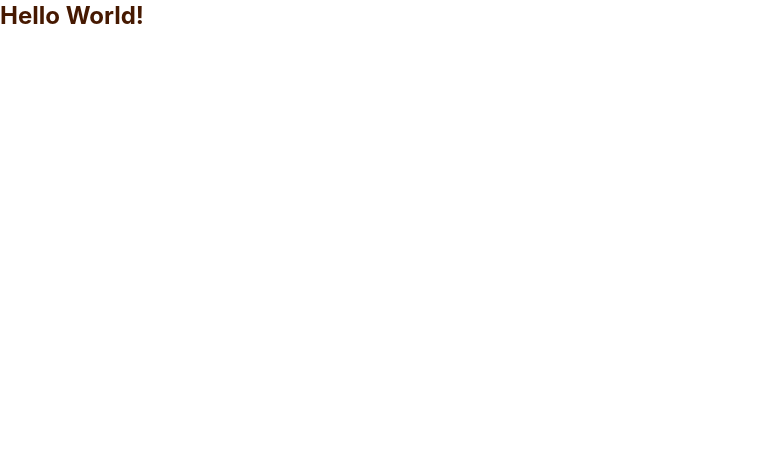
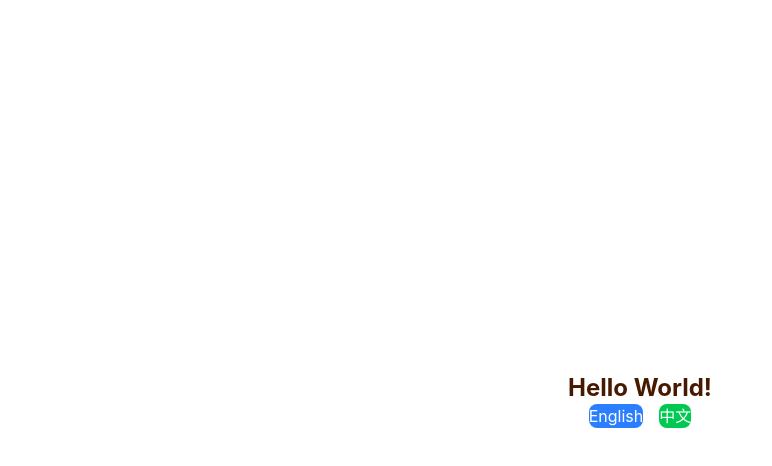
Before and after one commit to mengxinssfd/electron-react-template, a React (Vite) app: page / in a window 1280 px wide. Shown: the top 466 px of the page, without its empty margins (0-772 px from the left). Built offline with nearby package versions, Linux system fonts and the light colour scheme.

Commit message:
chore: init i18n

```diff
--- a/package.json
+++ b/package.json
@@ -41,7 +41,10 @@
   "dependencies": {
     "react": "^19.2.5",
     "react-dom": "^19.2.5",
-    "react-router-dom": "^7.14.2"
+    "react-router-dom": "^7.14.2",
+    "i18next": "^26.0.8",
+    "react-i18next": "^17.0.6",
+    "i18next-browser-languagedetector": "^8.2.1"
   },
   "devDependencies": {
     "@commitlint/cli": "^20.5.3",
--- a/src/App.tsx
+++ b/src/App.tsx
@@ -1,3 +1,25 @@
+import { useText, changeLanguage } from './i18n';
+
 export function App() {
-  return <h1 className="font-bold text-2xl text-amber-950">Hello World!</h1>;
+  const t = useText();
+
+  return (
+    <div className="min-h-screen flex flex-col items-center justify-center p-4">
+      <h1 className="font-bold text-2xl text-amber-950 mb-6">{t('hello')}</h1>
+      <div className="flex gap-4">
+        <button
+          onClick={() => changeLanguage('en')}
+          className="px-4 py-2 bg-blue-500 text-white rounded-lg hover:bg-blue-600 transition-colors"
+        >
+          {t('english')}
+        </button>
+        <button
+          onClick={() => changeLanguage('zh')}
+          className="px-4 py-2 bg-green-500 text-white rounded-lg hover:bg-green-600 transition-colors"
+        >
+          {t('chinese')}
+        </button>
+      </div>
+    </div>
+  );
 }
--- /dev/null
+++ b/src/i18n/index.ts
@@ -0,0 +1,3 @@
+export * from './init';
+export * from './utils';
+export * from './locales';
--- /dev/null
+++ b/src/i18n/init.ts
@@ -0,0 +1,18 @@
+import i18n from 'i18next';
+import { initReactI18next } from 'react-i18next';
+import LanguageDetector from 'i18next-browser-languagedetector';
+import { resources } from './locales';
+
+export function initI18n(): void {
+  i18n
+    .use(LanguageDetector)
+    .use(initReactI18next)
+    .init({
+      resources,
+      fallbackLng: 'en',
+      debug: import.meta.env.DEV,
+      interpolation: {
+        escapeValue: false,
+      },
+    });
+}
--- /dev/null
+++ b/src/i18n/locales/en.ts
@@ -0,0 +1,9 @@
+import type { TranslationKeys } from '../types';
+
+export const enTranslation: TranslationKeys = {
+  welcome: 'Welcome',
+  hello: 'Hello World!',
+  changeLanguage: 'Change Language',
+  english: 'English',
+  chinese: '中文',
+};
--- /dev/null
+++ b/src/i18n/locales/index.ts
@@ -0,0 +1,15 @@
+import { enTranslation } from './en';
+import { zhTranslation } from './zh';
+import type { TranslationKeys } from '../types';
+
+export const resources = {
+  en: {
+    translation: enTranslation,
+  },
+  zh: {
+    translation: zhTranslation,
+  },
+} as const;
+export type SupportedLanguage = keyof typeof resources;
+export const supportedLanguages: SupportedLanguage[] = ['en', 'zh'];
+export type { TranslationKeys };
--- /dev/null
+++ b/src/i18n/locales/zh.ts
@@ -0,0 +1,9 @@
+import type { TranslationKeys } from '../types';
+
+export const zhTranslation: TranslationKeys = {
+  welcome: '欢迎',
+  hello: '你好世界！',
+  changeLanguage: '切换语言',
+  english: '英文',
+  chinese: '中文',
+};
--- /dev/null
+++ b/src/i18n/types.ts
@@ -0,0 +1,7 @@
+export interface TranslationKeys {
+  welcome: string;
+  hello: string;
+  changeLanguage: string;
+  english: string;
+  chinese: string;
+}
--- /dev/null
+++ b/src/i18n/utils.ts
@@ -0,0 +1,18 @@
+import i18n from 'i18next';
+import type { TranslationKeys } from './types';
+import { useTranslation } from 'react-i18next';
+import type { SupportedLanguage } from './locales';
+
+export function changeLanguage(lng: SupportedLanguage): Promise<unknown> {
+  return i18n.changeLanguage(lng);
+}
+
+export function getCurrentLanguage(): SupportedLanguage {
+  return i18n.language as SupportedLanguage;
+}
+
+export function useText() {
+  const { t } = useTranslation();
+  return <T extends keyof TranslationKeys>(key: T): TranslationKeys[T] =>
+    t(key);
+}
--- a/src/index.tsx
+++ b/src/index.tsx
@@ -3,7 +3,9 @@ import ReactDOM from 'react-dom/client';
 import { router } from './router';
 import React from 'react';
 import './index.css';
+import { initI18n } from './i18n';
 
+initI18n();
 const root = ReactDOM.createRoot(
   document.getElementById('root') as HTMLElement,
 );
```
Also changed, not shown: 1 other file (tests, documents, lock files or other folders).
